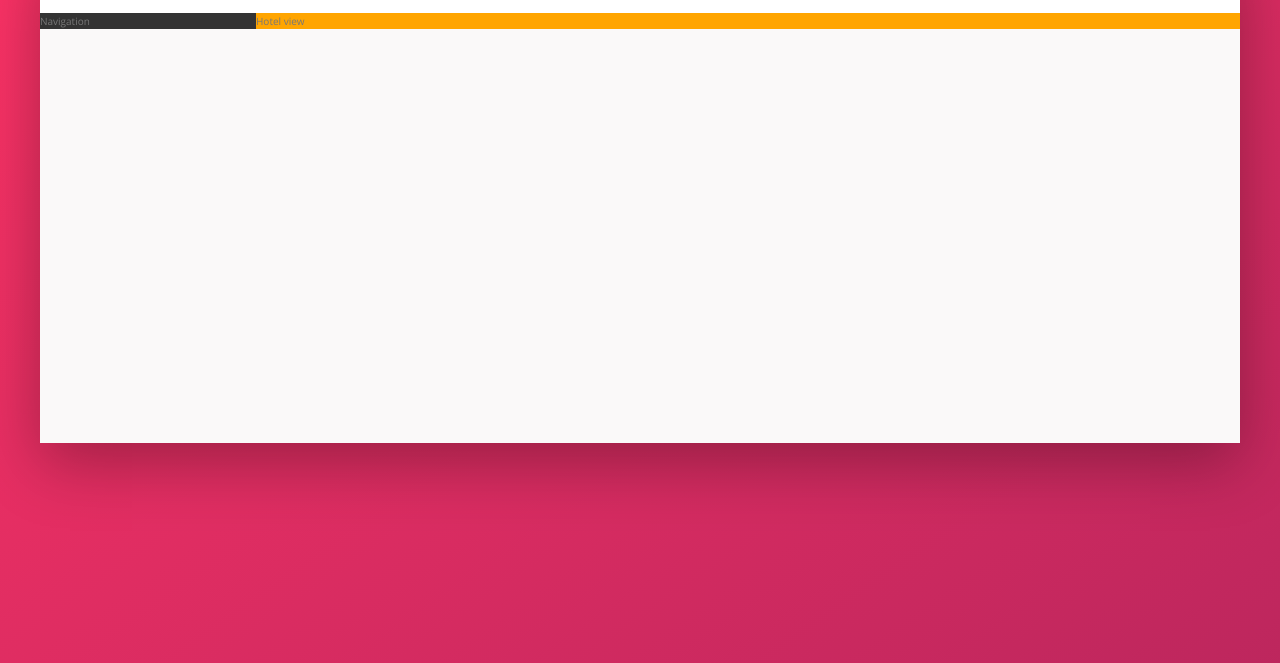
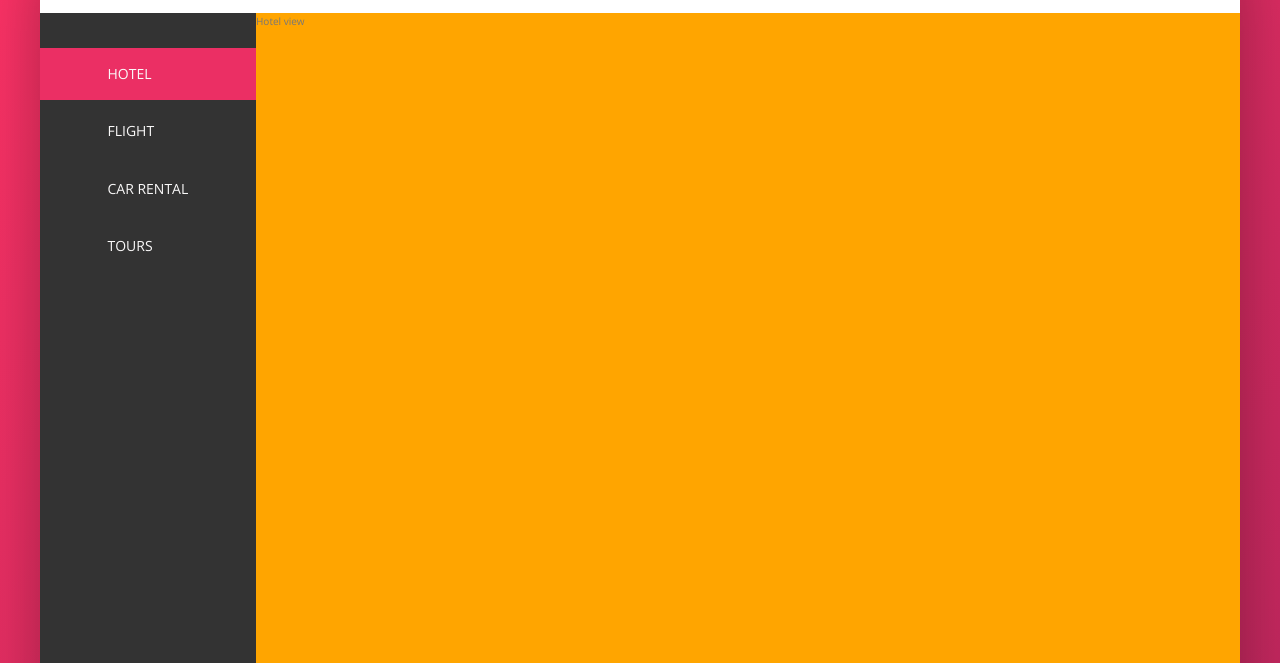
Before and after one commit to emersonhenriquedev/trillo, a website: page index.html in a window 1280 px wide. Shown: the part 137-800 px from the top of the page. Drawn offline with nearby package versions, Linux system fonts and the light colour scheme.

Commit message:
side navigation

```diff
--- a/index.html
+++ b/index.html
@@ -46,7 +46,43 @@
     </header>
     <div class="content">
       <nav class="sidebar">
-        Navigation
+        <ul class="side-nav">
+          <li class="side-nav__item side-nav__item--active">
+            <a href="#" class="side-nav__link">
+              <svg class="side-nav__icon">
+                <use xlink:href="img/sprite.svg#icon-home"></use>
+              </svg>
+              <span>Hotel</span>
+            </a>
+          </li>
+          <li class="side-nav__item">
+            <a href="#" class="side-nav__link">
+              <svg class="side-nav__icon">
+                <use xlink:href="img/sprite.svg#icon-aircraft-take-off"></use>
+              </svg>
+              <span>Flight</span>
+            </a>
+          </li>
+          <li class="side-nav__item">
+            <a href="#" class="side-nav__link">
+              <svg class="side-nav__icon">
+                <use xlink:href="img/sprite.svg#icon-key"></use>
+              </svg>
+              <span>Car rental</span>
+            </a>
+          </li>
+          <li class="side-nav__item">
+            <a href="#" class="side-nav__link">
+              <svg class="side-nav__icon">
+                <use xlink:href="img/sprite.svg#icon-map"></use>
+              </svg>
+              <span>Tours</span>
+            </a>
+          </li>
+        </ul>
+        <div class="legal">
+          &copy; 2021 by trillo. All rights reserved.
+        </div>
       </nav>
       <main class="hotel-view">
         Hotel view
--- a/sass/_components.scss
+++ b/sass/_components.scss
@@ -127,11 +127,76 @@
 
 
 //////////////////////////
+// SIDE NAVIGATION
+.side-nav {
+  font-size: 1.4rem;
+  list-style: none;
+  margin-top: 3.5rem;
+  &__item {
+    position: relative;
+
+    &:not(:last-child) {
+      margin-bottom: .5rem;
+
+    }
+  }
+
+  &__item::before {
+    content: '';
+    position: absolute;
+    top: 0;
+    left: 0;
+    height: 100%;
+    width: 3px;
+    background-color: var(--color-primary);
+    transform: scaleY(0);
+    // transform-origin: bottom;
+    transition: transform .2s,
+                width .4s cubic-bezier(1,0,0,1) .2s,
+                background-color .1s
+  }
+
+  &__item:hover::before,
+  &__item--active::before {
+    transform: scaleY(1);
+    width: 100%;
+  }
+
+  &__item:active::before {
+    background-color: var(--color-primary-light);
+  }
+
+  &__link:link,
+  &__link:visited {
+    color: var(--color-grey-light-1);
+    text-decoration: none;
+    text-transform: uppercase;
+    display: block;
+    padding: 1.5rem 3rem;
+    position: relative;
+    z-index: 10;
+    display: flex;
+    align-items: center;
+  }
+
+  &__icon {
+    width: 1.75rem;
+    height: 1.75rem;
+    margin-right: 2rem;
+    fill: currentColor;
+  }
+
+}
 
 
 
 //////////////////////////
-
-
+// LEGAL TEXT
+.legal {
+  font-size: 1.2rem;
+  text-align: center;
+  color: var(--color-grey-light-4);
+  padding: 2.5rem;
+}
 
 //////////////////////////
--- a/sass/_layout.scss
+++ b/sass/_layout.scss
@@ -25,11 +25,15 @@
 .sidebar {
   background-color: var(--color-grey-dark-1);
   flex: 0 0 18%;
+  display: flex;
+  flex-direction: column;
+  justify-content: space-between;
 }
 
 .hotel-view {
   background-color: #fff;
   background-color: orange;
+  height: 80rem;
 
   flex: 1;
 }
```
Also changed, not shown: sass/main.css, 1 other file.
